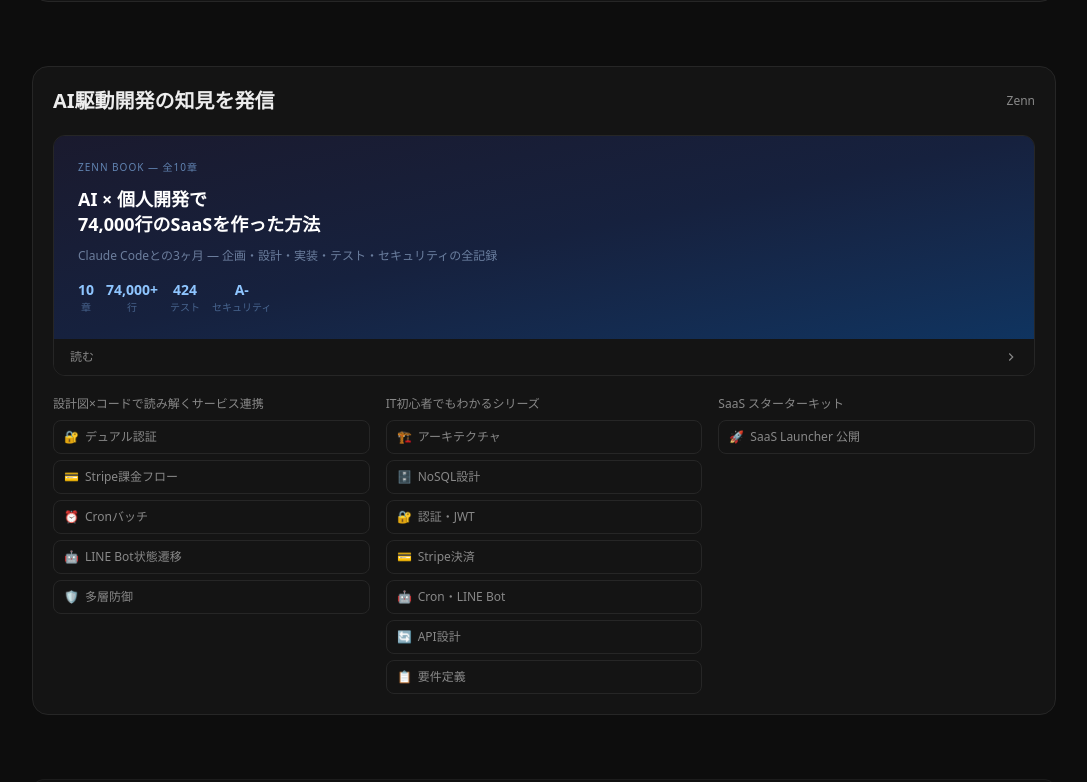
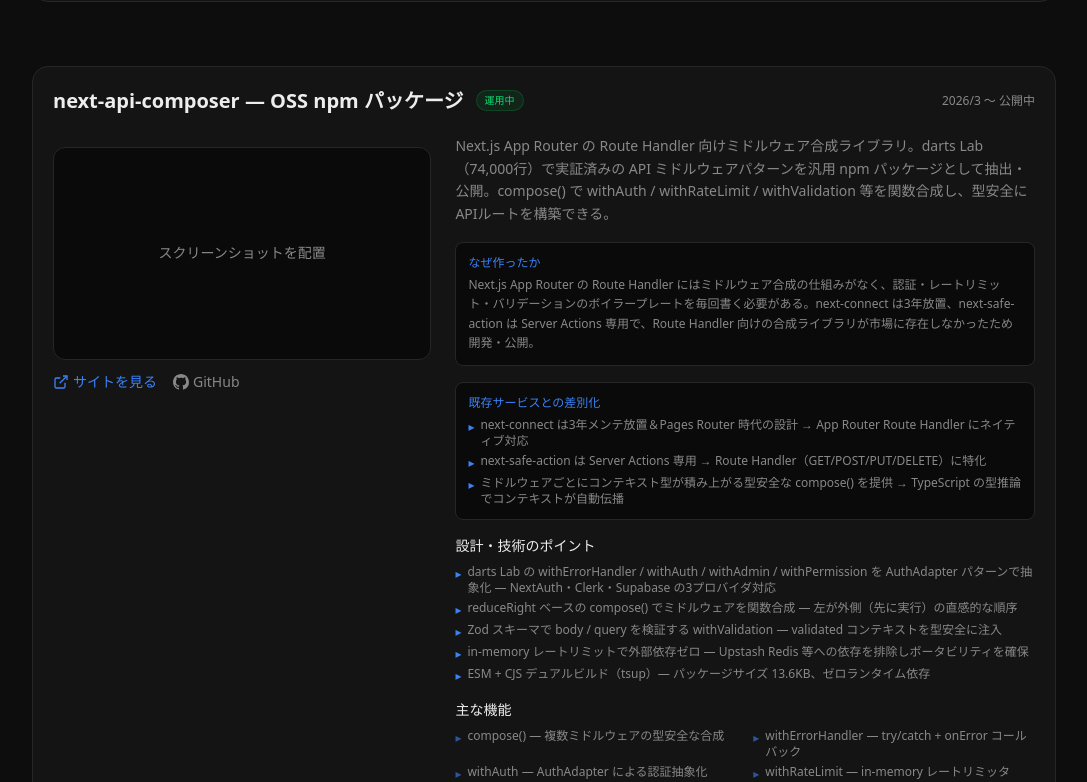
Before and after one commit to seiryuu1215/portfolio, a Next.js app: page / in a window 1280 px wide. Shown: the part 3758-4540 px from the top of the page, without its empty margins (96-1183 px from the left). Built offline with nearby package versions, Linux system fonts and the light colour scheme.

Commit message:
feat: next-api-composer をポートフォリオに追加
darts Lab から抽出した Next.js Route Handler 向けミドルウェア合成
OSS パッケージを released プロジェクトとして掲載。

Co-Authored-By: Claude Opus 4.6 <noreply@anthropic.com>

```diff
--- a/components/WorksSection.tsx
+++ b/components/WorksSection.tsx
@@ -196,6 +196,46 @@ const WORKS: Work[] = [
       '🛡️ RBAC',
       '🔧 ミドルウェア',
     ],
+    status: 'released',
+  },
+  {
+    title: 'next-api-composer — OSS npm パッケージ',
+    period: '2026/3 〜 公開中',
+    description:
+      'Next.js App Router の Route Handler 向けミドルウェア合成ライブラリ。darts Lab（74,000行）で実証済みの API ミドルウェアパターンを汎用 npm パッケージとして抽出・公開。compose() で withAuth / withRateLimit / withValidation 等を関数合成し、型安全にAPIルートを構築できる。',
+    motivation:
+      'Next.js App Router の Route Handler にはミドルウェア合成の仕組みがなく、認証・レートリミット・バリデーションのボイラープレートを毎回書く必要がある。next-connect は3年放置、next-safe-action は Server Actions 専用で、Route Handler 向けの合成ライブラリが市場に存在しなかったため開発・公開。',
+    differentiation: [
+      'next-connect は3年メンテ放置＆Pages Router 時代の設計 → App Router Route Handler にネイティブ対応',
+      'next-safe-action は Server Actions 専用 → Route Handler（GET/POST/PUT/DELETE）に特化',
+      'ミドルウェアごとにコンテキスト型が積み上がる型安全な compose() を提供 → TypeScript の型推論でコンテキストが自動伝播',
+    ],
+    techStack: ['TypeScript', 'Next.js', 'Vitest', 'tsup', 'GitHub Actions', 'npm'],
+    highlights: [
+      'darts Lab の withErrorHandler / withAuth / withAdmin / withPermission を AuthAdapter パターンで抽象化 — NextAuth・Clerk・Supabase の3プロバイダ対応',
+      'reduceRight ベースの compose() でミドルウェアを関数合成 — 左が外側（先に実行）の直感的な順序',
+      'Zod スキーマで body / query を検証する withValidation — validated コンテキストを型安全に注入',
+      'in-memory レートリミットで外部依存ゼロ — Upstash Redis 等への依存を排除しポータビリティを確保',
+      'ESM + CJS デュアルビルド（tsup）— パッケージサイズ 13.6KB、ゼロランタイム依存',
+    ],
+    features: [
+      'compose() — 複数ミドルウェアの型安全な合成',
+      'withErrorHandler — try/catch + onError コールバック',
+      'withAuth — AuthAdapter による認証抽象化',
+      'withRateLimit — in-memory レートリミッタ',
+      'withValidation — Zod body/query バリデーション',
+      'withPermission — ロールベースのアクセス制御',
+      'NextAuth / Clerk / Supabase アダプタ',
+      'ESM + CJS デュアルビルド対応',
+    ],
+    scale: [
+      { value: '33', label: 'テスト' },
+      { value: '13.6KB', label: 'パッケージ' },
+      { value: '0', label: '外部依存' },
+      { value: '3', label: '認証アダプタ' },
+    ],
+    url: 'https://www.npmjs.com/package/next-api-composer',
+    github: 'https://github.com/seiryuu1215/next-api-composer',
     status: 'released',
   },
   {
```
